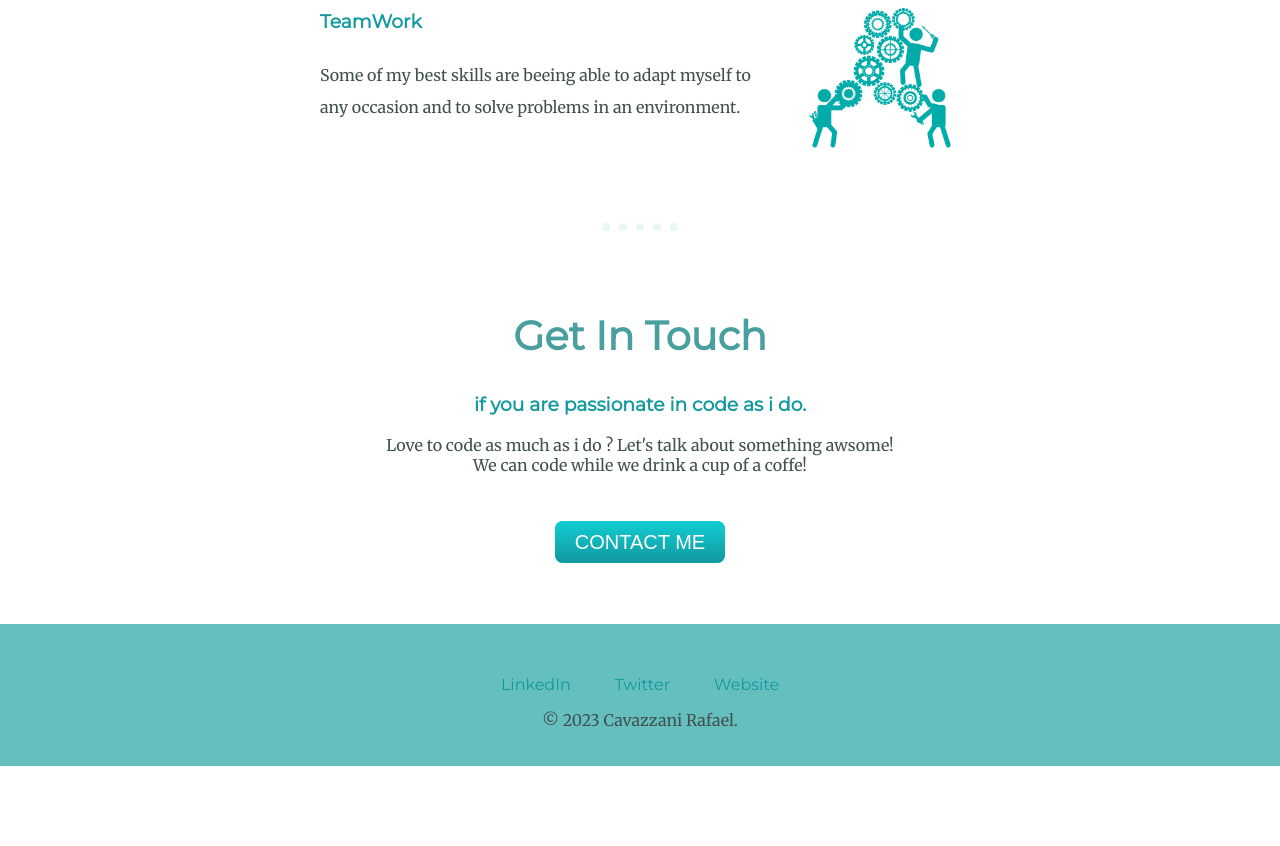
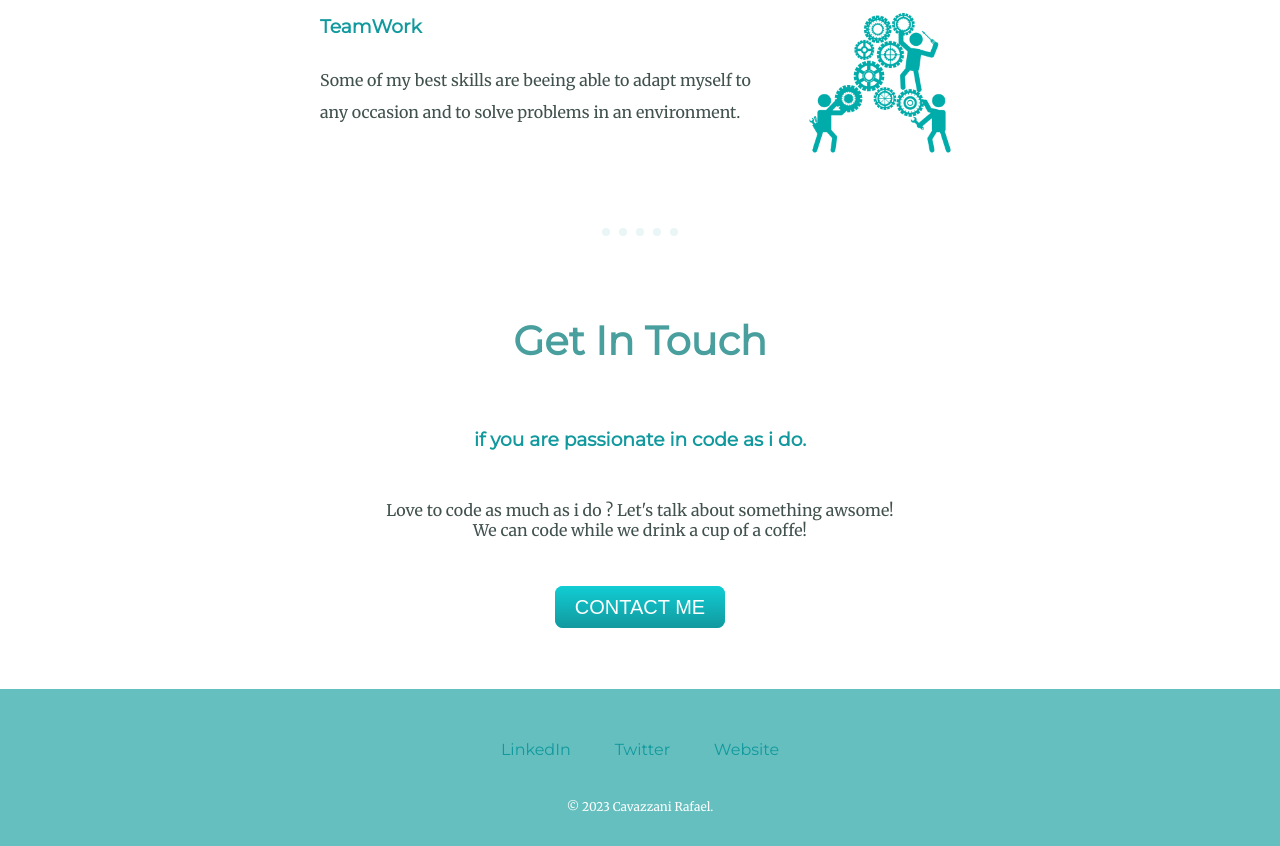
Before and after one commit to CavazzaniRafael/MyWebsite, a plain HTML site: page index.html in a window 1280 px wide. Shown: the part 1861-2707 px from the top of the page. Before the commit the page ends 2627 px from the top, so only its background shows below. Drawn offline with Linux system fonts and the light colour scheme.

Commit message:
final html

```diff
--- a/index.html
+++ b/index.html
@@ -4,7 +4,7 @@
     <meta charset="UTF-8">
     <title>Rafael Cavazzani</title>
     <link rel="stylesheet" href="css/styles.css">
-    <link rel="icon" href="Pictures/favicon.ico">
+    <link rel="icon" href="favicon.ico">
     <link rel="preconnect" href="https://fonts.googleapis.com">
 <link rel="preconnect" href="https://fonts.gstatic.com" crossorigin>
 <link href="<link rel="preconnect" href="https://fonts.googleapis.com">
@@ -15,7 +15,7 @@
     <div class="top-container">
         <img class="top-cloud" src="Pictures/cloud.png" alt="cloud-img">
         <h1 class="Rafael">I'm Rafael.</h1>
-        <p>a Front-end <spam class="pro">Pro</spam>grammer.</p>
+        <h2 class="front">a Front-end <spam class="pro">Pro</spam>grammer.</h2>
         <img  class="bottom-cloud" src="Pictures/cloud.png" alt="cloud-img">
         <img  class="top-cloud2" src="Pictures/cloud.png" alt="cloud-img">
         <img src="Pictures/mountain.png" alt="mountain-img">
@@ -43,7 +43,7 @@
         <hr>
         <div class="contact-me">
           <h2>Get In Touch</h2>
-          <h3>if you are passionate in code as i do.</h3>
+          <h3 class="contact-message">if you are passionate in code as i do.</h3>
           <p>Love to code as much as i do ? Let's talk about something awsome! We can code while we drink a cup of a coffe!</p>
           <a class="btn" href="mailto:CavazzaniRafael@gmail.com">CONTACT ME</a>
         </div>
@@ -54,7 +54,7 @@
         <a class="footer-link" href="https://www.linkedin.com/">LinkedIn</a>
         <a class="footer-link" href="https://twitter.com/">Twitter</a>
         <a class="footer-link" href="https://www.appbrewery.co/">Website</a>
-        <p>© 2023 Cavazzani Rafael.</p>
+        <p class="last">© 2023 Cavazzani Rafael.</p>
       </div>
 
 </body>
```
